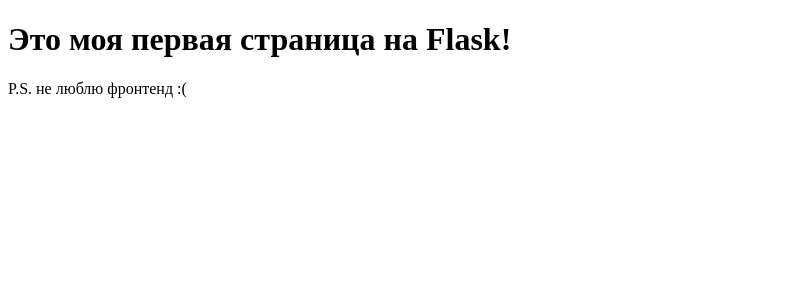
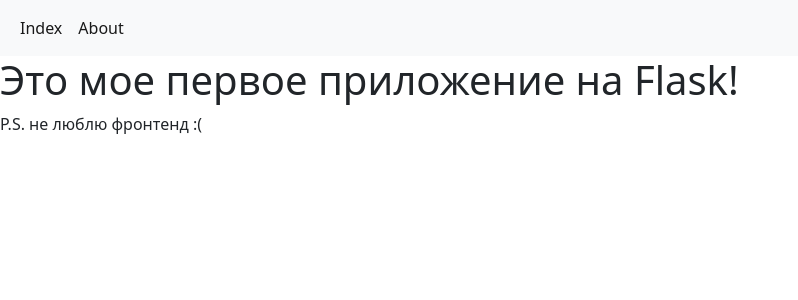
Before and after one commit to arbuzov751/OTUS_homeworks, a Flask app: page /about/ in a window 1280 px wide. Shown: the top 300 px of the page, without its empty margins (0-798 px from the left). Run offline with Flask 3, Linux system fonts and the light colour scheme; some libraries are stand-ins or nearby versions.

Commit message:
Done homework_04

```diff
--- a/homework_04/templates/about.html
+++ b/homework_04/templates/about.html
@@ -1,11 +1,14 @@
+{% extends 'base.html' %}
 <!DOCTYPE html>
 <html lang="en">
 <head>
     <meta charset="UTF-8">
     <title>About</title>
 </head>
-<body>
-    <h1>Это моя первая страница на Flask!</h1>
-    <p>P.S. не люблю фронтенд :( </p>
-</body>
+{% block body %}
+    <div>
+        <h1>Это мое первое приложение на Flask!</h1>
+        <p>P.S. не люблю фронтенд :( </p>
+    </div>
+{% endblock %}
 </html>
--- a/homework_04/templates/base.html
+++ b/homework_04/templates/base.html
@@ -11,27 +11,20 @@
     <title>Hello, world!</title>
   </head>
   <body>
-    <h1>Hello, world!</h1>
-
     <nav class="navbar navbar-expand-md navbar-light bg-light">
         <div class="container-fluid">
-    <a class="navbar-brand" href="{{ url_for('products_app.list') }}">Products</a>
-    <button class="navbar-toggler" type="button" data-bs-toggle="collapse" data-bs-target="#navbarNavDropdown" aria-controls="navbarNavDropdown" aria-expanded="false" aria-label="Toggle navigation">
-      <span class="navbar-toggler-icon"></span>
-    </button>
-    <div class="collapse navbar-collapse" id="navbarNavDropdown">
             <ul class="navbar-nav">
                 <li class="nav-item">
-          <a class="nav-link active" aria-current="page" href="{{ url_for('products_app.list') }}">List</a>
+                  <a class="nav-link active" aria-current="page" href="{{ url_for('index_view') }}">Index</a>
                 </li>
                 <li class="nav-item">
-          <a class="nav-link" href="{{ url_for('products_app.add') }}">Add</a>
+                  <a class="nav-link active" href="{{ url_for('page_about') }}">About</a>
                 </li>
             </ul>
         </div>
-  </div>
     </nav>
-
+  {% block body %}
+  {% endblock %}
 {#    <script src="https://cdn.jsdelivr.net/npm/bootstrap@5.0.1/dist/js/bootstrap.bundle.min.js" integrity="sha384-gtEjrD/SeCtmISkJkNUaaKMoLD0//ElJ19smozuHV6z3Iehds+3Ulb9Bn9Plx0x4" crossorigin="anonymous"></script>#}
     <script src="{{ url_for('static', filename='js/bootstrap.bundle.min.js') }}"></script>
   </body>
```
Also changed, not shown: homework_04/templates/index.html (+6 -3 lines). Lines whose indentation alone changed are shown as unchanged.
